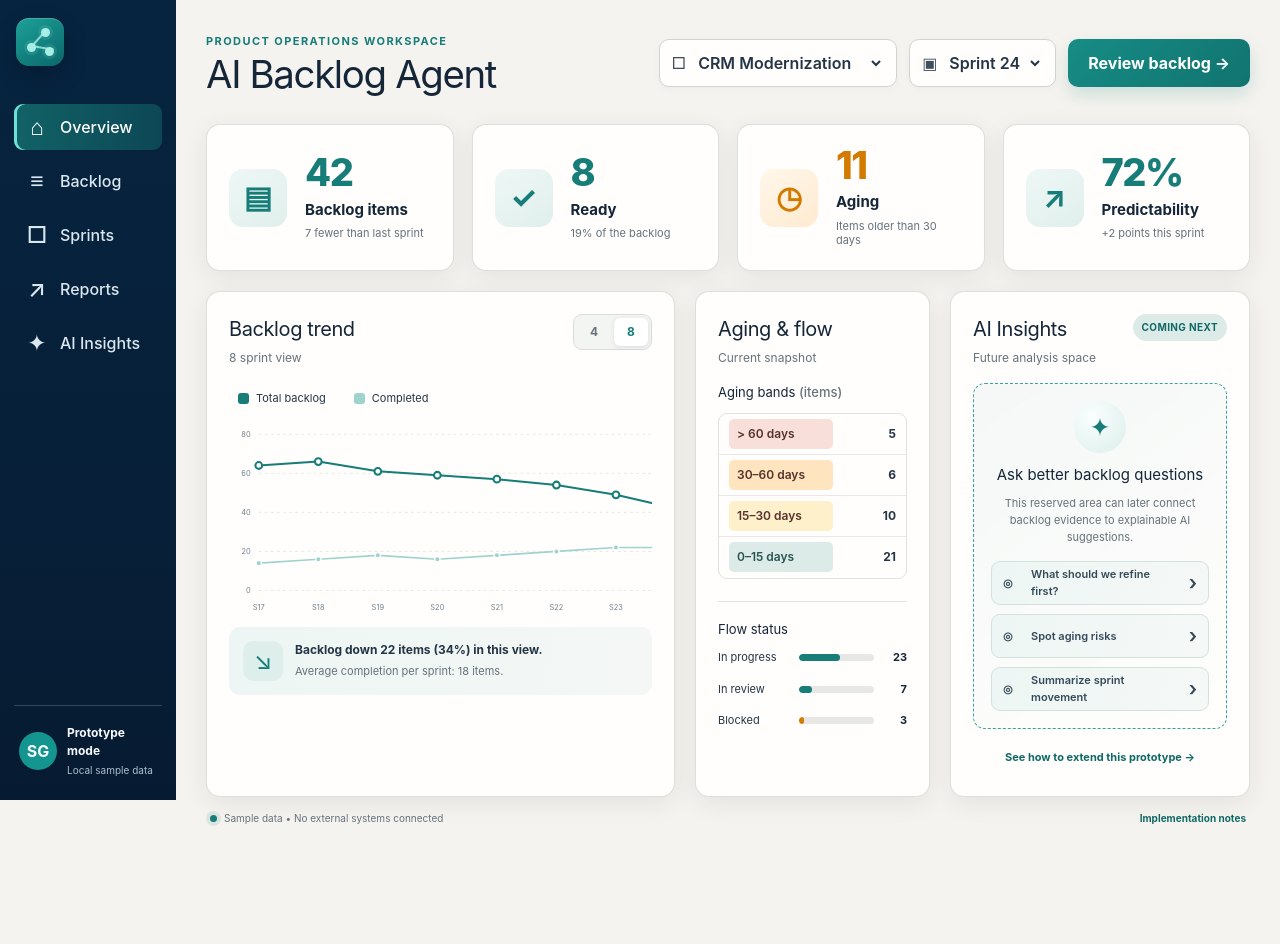
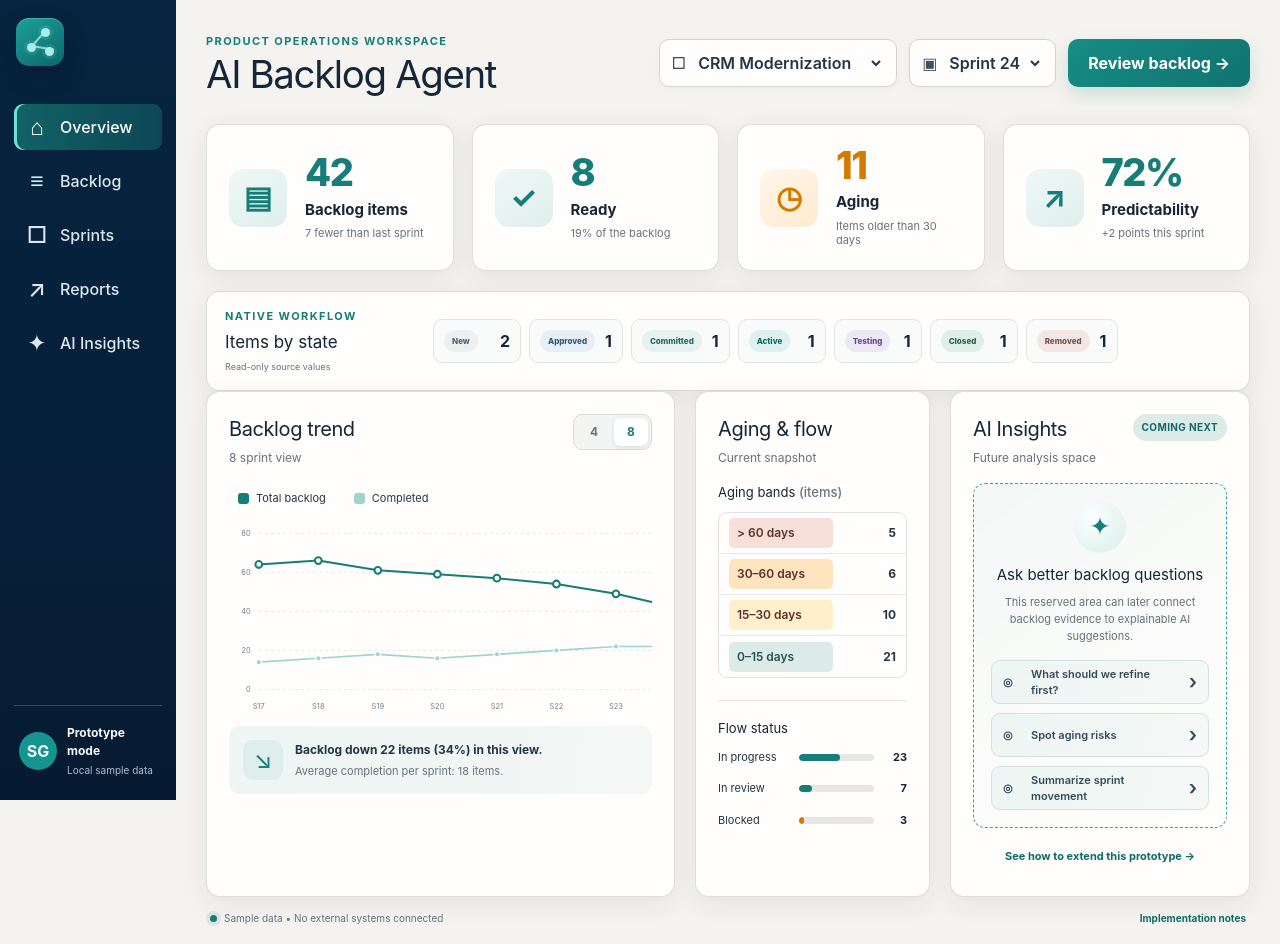
Before and after one commit to rhakka303/ai-backlog-agent-dashboard, a Next.js app: page / in a window 1280 px wide. Before the commit the page ends 844 px from the top, so only its background shows below. Built offline with nearby package versions, Linux system fonts and the light colour scheme.

Commit message:
Add native State reporting across dashboard views (#12)
Implements #11 with exact native State values, per-state counts, filtering, item details, and Testing support.

```diff
--- a/app/globals.css
+++ b/app/globals.css
@@ -69,7 +69,7 @@ button:focus-visible, select:focus-visible, input:focus-visible, [tabindex]:focu
 .backlog-summary span, .backlog-summary strong { display: block; }
 .backlog-summary span { color: var(--muted); font-size: 11px; }
 .backlog-summary strong { margin-top: 6px; color: var(--navy); font-size: 28px; }
-.backlog-toolbar { padding: 14px; border: 1px solid var(--border); border-radius: 12px; background: var(--card); display: grid; grid-template-columns: minmax(210px, 1.6fr) repeat(5, minmax(115px, 1fr)); gap: 10px; box-shadow: var(--shadow); }
+.backlog-toolbar { padding: 14px; border: 1px solid var(--border); border-radius: 12px; background: var(--card); display: grid; grid-template-columns: minmax(210px, 1.6fr) repeat(6, minmax(105px, 1fr)); gap: 10px; box-shadow: var(--shadow); }
 .backlog-toolbar label { min-width: 0; }
 .backlog-toolbar label > span:first-child { display: block; margin: 0 0 5px 2px; color: var(--muted); font-size: 9px; font-weight: 750; letter-spacing: .05em; text-transform: uppercase; }
 .backlog-toolbar select, .backlog-search { width: 100%; height: 42px; border: 1px solid #d1d7d4; border-radius: 8px; background: #fff; color: var(--text); padding: 0 9px; }
@@ -109,6 +109,22 @@ button:focus-visible, select:focus-visible, input:focus-visible, [tabindex]:focu
 .evidence-icon.absent { background: #fff0cc; color: #8a5708; }
 .evidence-row strong { font-size: 10px; }
 .evidence-note { margin: 13px 0 0; color: var(--muted); font-size: 10px; line-height: 1.5; }
+.state-report { padding: 16px 18px; border: 1px solid var(--border); border-radius: 13px; background: var(--card); display: grid; grid-template-columns: 190px 1fr; gap: 18px; align-items: center; box-shadow: var(--shadow); }
+.state-report h2 { margin: 0; color: var(--navy); font-size: 17px; }
+.state-report > div:first-child > span { display: block; margin-top: 5px; color: var(--muted); font-size: 9px; }
+.state-report.compact { box-shadow: none; }
+.state-count-list { display: flex; flex-wrap: wrap; gap: 8px; }
+.state-count-list article { min-width: 88px; padding: 9px 10px; border: 1px solid #e1e5e2; border-radius: 9px; background: #f9fbfa; display: flex; align-items: center; justify-content: space-between; gap: 10px; }
+.state-count-list strong { color: var(--navy); font-size: 16px; }
+.native-state { display: inline-block; padding: 5px 8px; border-radius: 99px; background: #e8eeef; color: #52616c; font-size: 8px; font-weight: 800; white-space: nowrap; }
+.native-state-new { background: #edf0f2; color: #52616c; }
+.native-state-approved { background: #e7eef5; color: #315b79; }
+.native-state-committed { background: #e7f1ef; color: #286762; }
+.native-state-active { background: #dff1ee; color: #0f6965; }
+.native-state-testing { background: #eee7f6; color: #67468a; }
+.native-state-closed { background: #dfeee8; color: #276348; }
+.native-state-removed { background: #f1e8e6; color: #77514b; }
+.state-subheading { margin: 18px 0 8px; color: var(--navy); font-size: 10px; }
 
 .sprint-workspace { display: grid; gap: 18px; }
 .sprint-hero { padding: 22px; border-radius: 14px; display: grid; grid-template-columns: 1fr 1.2fr; gap: 22px; align-items: center; background: linear-gradient(120deg, #0b3048, #155c61); color: #fff; box-shadow: var(--shadow); }
@@ -330,6 +346,7 @@ button:focus-visible, select:focus-visible, input:focus-visible, [tabindex]:focu
   .sprint-ai-panel { grid-column: auto; }
   .sprint-item-row { grid-template-columns: 100px 1fr 50px; }
   .sprint-item-row > span:nth-child(3), .sprint-item-row > span:nth-child(5) { display: none; }
+  .state-report { grid-template-columns: 1fr; }
 }
 
 @media (max-width: 560px) {
--- a/app/page.tsx
+++ b/app/page.tsx
@@ -18,7 +18,10 @@ type BacklogItem = {
   age: number;
   status: "Ready" | "Needs refinement" | "Blocked";
   points: number;
+  state: string;
 };
+
+type SourceProject = Omit<Project, "items"> & { items: Omit<BacklogItem, "state">[] };
 
 type Project = {
   name: string;
@@ -27,7 +30,7 @@ type Project = {
   items: BacklogItem[];
 };
 
-const projects: Project[] = [
+const sourceProjects: SourceProject[] = [
   {
     name: "CRM Modernization",
     shortName: "CRM",
@@ -97,6 +100,12 @@ const projects: Project[] = [
     ],
   },
 ];
+
+const nativeStates = ["New", "Approved", "Committed", "Active", "Testing", "Closed", "Removed"];
+const projects: Project[] = sourceProjects.map((project, projectIndex) => ({
+  ...project,
+  items: project.items.map((item, itemIndex) => ({ ...item, state: nativeStates[(itemIndex + projectIndex * 2) % nativeStates.length] })),
+}));
 
 const navItems = ["Overview", "Backlog", "Sprints", "Reports", "AI Insights"];
 
@@ -237,6 +246,7 @@ export default function Home() {
   const [kindFilter, setKindFilter] = useState("all");
   const [ageFilter, setAgeFilter] = useState("all");
   const [readinessFilter, setReadinessFilter] = useState("all");
+  const [stateFilter, setStateFilter] = useState("all");
   const [sortBy, setSortBy] = useState("age");
   const [selectedItem, setSelectedItem] = useState<BacklogItem | null>(null);
   const [sprintSearch, setSprintSearch] = useState("");
@@ -288,6 +298,7 @@ export default function Home() {
     .filter((item) => kindFilter === "all" || item.kind === kindFilter)
     .filter((item) => ageFilter === "all" || (ageFilter === "30" ? item.age >= 30 : item.age >= 60))
     .filter((item) => readinessFilter === "all" || (readinessFilter === "ready" ? isEvidenceReady(item) : !isEvidenceReady(item)))
+    .filter((item) => stateFilter === "all" || item.state === stateFilter)
     .sort((a, b) => sortBy === "age" ? b.age - a.age : sortBy === "priority" ? ["Critical", "High", "Medium", "Low"].indexOf(priorityOf(a)) - ["Critical", "High", "Medium", "Low"].indexOf(priorityOf(b)) : a.id.localeCompare(b.id));
   const sprintPool = project.items.slice(0, Math.min(6, project.items.length));
   const sprintStatusOf = (item: BacklogItem, index: number) => item.status === "Blocked" ? "Blocked" : index < Math.max(1, Math.round((snapshot.completed / 22) * 3)) ? "Done" : index % 3 === 0 ? "In review" : "In progress";
@@ -300,6 +311,8 @@ export default function Home() {
   const blockedPoints = sprintPool.reduce((sum, item, index) => sum + (sprintStatusOf(item, index) === "Blocked" ? item.points : 0), 0);
   const scopeAdded = (sprintIndex + projectIndex) % 4 + 1;
   const scopeRemoved = (sprintIndex + projectIndex) % 2;
+  const stateCounts = nativeStates.map((state) => ({ state, count: project.items.filter((item) => item.state === state).length })).filter((item) => item.count > 0);
+  const sprintStateCounts = nativeStates.map((state) => ({ state, count: sprintPool.filter((item) => item.state === state).length })).filter((item) => item.count > 0);
 
   const changeProject = (nextIndex: number) => {
     setProjectIndex(nextIndex);
@@ -364,6 +377,8 @@ export default function Home() {
           <MetricCard symbol="◷" value={String(snapshot.aging)} label="Aging" note="Items older than 30 days" tone="amber" />
           <MetricCard symbol="↗" value={`${snapshot.predictability}%`} label="Predictability" note={`${delta(snapshot.predictability, previous.predictability) >= 0 ? "+" : ""}${delta(snapshot.predictability, previous.predictability)} points this sprint`} />
         </section>
+
+        <section className="state-report" aria-label="Work item state counts"><div><p className="eyebrow">Native workflow</p><h2>Items by state</h2><span>Read-only source values</span></div><div className="state-count-list">{stateCounts.map(({state, count}) => <article key={state}><span className={`native-state native-state-${state.toLowerCase().replaceAll(" ", "-")}`}>{state}</span><strong>{count}</strong></article>)}</div></section>
 
         <section className="dashboard-grid">
           <article className="panel trend-panel">
@@ -440,29 +455,31 @@ export default function Home() {
             <article><span>Aging 30+ days</span><strong>{project.items.filter((item) => item.age >= 30).length}</strong></article>
             <article><span>Blocked</span><strong>{project.items.filter((item) => item.status === "Blocked").length}</strong></article>
           </div>
+          <section className="state-report compact" aria-label="Backlog state counts"><div><p className="eyebrow">Native workflow</p><h2>Items by state</h2></div><div className="state-count-list">{stateCounts.map(({state, count}) => <article key={state}><span className={`native-state native-state-${state.toLowerCase().replaceAll(" ", "-")}`}>{state}</span><strong>{count}</strong></article>)}</div></section>
 
           <div className="backlog-toolbar">
             <label className="backlog-search"><span aria-hidden="true">⌕</span><span className="sr-only">Search backlog</span><input value={backlogSearch} onChange={(event) => setBacklogSearch(event.target.value)} placeholder="Search ID or title" /></label>
-            <label><span>Status</span><select value={statusFilter} onChange={(event) => setStatusFilter(event.target.value)}><option value="all">All statuses</option><option>Ready</option><option>Needs refinement</option><option>Blocked</option></select></label>
+            <label><span>Readiness</span><select value={statusFilter} onChange={(event) => setStatusFilter(event.target.value)}><option value="all">All readiness</option><option>Ready</option><option>Needs refinement</option><option>Blocked</option></select></label>
             <label><span>Type</span><select value={kindFilter} onChange={(event) => setKindFilter(event.target.value)}><option value="all">All types</option><option>Story</option><option>Bug</option><option>Enabler</option></select></label>
             <label><span>Age</span><select value={ageFilter} onChange={(event) => setAgeFilter(event.target.value)}><option value="all">Any age</option><option value="30">30+ days</option><option value="60">60+ days</option></select></label>
             <label><span>Readiness</span><select value={readinessFilter} onChange={(event) => setReadinessFilter(event.target.value)}><option value="all">All evidence</option><option value="ready">Evidence ready</option><option value="missing">Missing evidence</option></select></label>
+            <label><span>State</span><select value={stateFilter} onChange={(event) => setStateFilter(event.target.value)}><option value="all">All states</option>{nativeStates.map((state) => <option key={state}>{state}</option>)}</select></label>
             <label><span>Sort</span><select value={sortBy} onChange={(event) => setSortBy(event.target.value)}><option value="age">Oldest first</option><option value="priority">Priority</option><option value="id">Item ID</option></select></label>
           </div>
 
           <div className="backlog-table-wrap">
             <table className="backlog-table">
-              <thead><tr><th>Item</th><th>Type</th><th>Priority</th><th>Status</th><th>Age</th><th>Points</th><th>Readiness evidence</th><th><span className="sr-only">Open</span></th></tr></thead>
+              <thead><tr><th>Item</th><th>Type</th><th>State</th><th>Priority</th><th>Readiness</th><th>Age</th><th>Points</th><th>Evidence</th><th><span className="sr-only">Open</span></th></tr></thead>
               <tbody>{backlogItems.map((item) => <tr key={item.id}>
                 <td data-label="Item"><button className="item-link" onClick={() => setSelectedItem(item)}><strong>{item.id}</strong><span>{item.title}</span></button></td>
-                <td data-label="Type">{item.kind}</td><td data-label="Priority"><span className={`priority priority-${priorityOf(item).toLowerCase()}`}>{priorityOf(item)}</span></td>
-                <td data-label="Status"><span className={`status status-${item.status.toLowerCase().replaceAll(" ", "-")}`}>{item.status}</span></td>
+                <td data-label="Type">{item.kind}</td><td data-label="State"><span className={`native-state native-state-${item.state.toLowerCase().replaceAll(" ", "-")}`}>{item.state}</span></td><td data-label="Priority"><span className={`priority priority-${priorityOf(item).toLowerCase()}`}>{priorityOf(item)}</span></td>
+                <td data-label="Readiness"><span className={`status status-${item.status.toLowerCase().replaceAll(" ", "-")}`}>{item.status}</span></td>
                 <td data-label="Age" className={item.age >= 30 ? "age-risk" : ""}>{item.age} days</td><td data-label="Points">{item.points}</td>
                 <td data-label="Readiness"><span className={isEvidenceReady(item) ? "readiness ready" : "readiness missing"}>{isEvidenceReady(item) ? "✓ Evidence ready" : `! ${Object.values(evidenceOf(item)).filter((value) => !value).length} missing`}</span></td>
                 <td><button className="row-open" onClick={() => setSelectedItem(item)} aria-label={`Open ${item.id}`}>›</button></td>
               </tr>)}</tbody>
             </table>
-            {backlogItems.length === 0 && <div className="empty-state"><strong>No matching items</strong><span>Clear one or more filters to see the backlog.</span><button className="secondary-button" onClick={() => { setBacklogSearch(""); setStatusFilter("all"); setKindFilter("all"); setAgeFilter("all"); setReadinessFilter("all"); }}>Clear filters</button></div>}
+            {backlogItems.length === 0 && <div className="empty-state"><strong>No matching items</strong><span>Clear one or more filters to see the backlog.</span><button className="secondary-button" onClick={() => { setBacklogSearch(""); setStatusFilter("all"); setKindFilter("all"); setAgeFilter("all"); setReadinessFilter("all"); setStateFilter("all"); }}>Clear filters</button></div>}
           </div>
           <footer className="prototype-footer"><span><i /> Representative backlog • No live system connected</span><button onClick={() => setGuideOpen(true)}>Implementation notes</button></footer>
         </section> : <section className="sprint-workspace" aria-label={`${project.name} ${snapshot.label}`}>
@@ -479,14 +496,14 @@ export default function Home() {
           </div>
 
           <div className="sprint-health-grid">
-            <article className="panel sprint-progress-panel"><div className="panel-heading"><div><h2>Sprint progress</h2><p>Point completion</p></div><strong className="progress-percent">{Math.round((completedPoints / committedPoints) * 100)}%</strong></div><div className="sprint-progress-track"><i style={{width: `${(completedPoints / committedPoints) * 100}%`}} /></div><div className="progress-labels"><span>{completedPoints} completed</span><span>{committedPoints - completedPoints} remaining</span></div><div className="status-distribution">{["Done", "In review", "In progress", "Blocked"].map((state) => { const count = sprintPool.filter((item, index) => sprintStatusOf(item, index) === state).length; return <div key={state}><span>{state}</span><strong>{count}</strong></div>; })}</div></article>
+            <article className="panel sprint-progress-panel"><div className="panel-heading"><div><h2>Sprint progress</h2><p>Point completion</p></div><strong className="progress-percent">{Math.round((completedPoints / committedPoints) * 100)}%</strong></div><div className="sprint-progress-track"><i style={{width: `${(completedPoints / committedPoints) * 100}%`}} /></div><div className="progress-labels"><span>{completedPoints} completed</span><span>{committedPoints - completedPoints} remaining</span></div><h3 className="state-subheading">Sprint items by native state</h3><div className="status-distribution">{sprintStateCounts.map(({state, count}) => <div key={state}><span>{state}</span><strong>{count}</strong></div>)}</div></article>
             <article className="panel scope-panel"><div className="panel-heading"><div><h2>Scope movement</h2><p>Since sprint start</p></div></div><div className="scope-stat added"><span>+ Added</span><strong>{scopeAdded} items</strong></div><div className="scope-stat removed"><span>− Removed</span><strong>{scopeRemoved} items</strong></div><p className="scope-note">! Scope changed after commitment. Confirm the trade-off during sprint review.</p></article>
             <article className="panel sprint-ai-panel"><div className="panel-heading"><div><h2>AI risk insights</h2><p>Reserved analysis space</p></div><span className="coming-badge">Coming next</span></div><div className="sprint-ai-empty"><span aria-hidden="true">✦</span><strong>Evidence before advice</strong><p>Future AI observations will cite sprint items, scope movement, and calculation time.</p></div></article>
           </div>
 
           <div className="sprint-items-panel">
             <div className="sprint-items-heading"><div><h2>Sprint items</h2><p>{sprintItems.length} of {sprintPool.length} representative items</p></div><div className="sprint-controls"><label className="backlog-search"><span aria-hidden="true">⌕</span><span className="sr-only">Search sprint items</span><input value={sprintSearch} onChange={(event) => setSprintSearch(event.target.value)} placeholder="Search sprint items" /></label><label><span className="sr-only">Filter sprint status</span><select value={sprintStatus} onChange={(event) => setSprintStatus(event.target.value)}><option value="all">All statuses</option><option>Done</option><option>In review</option><option>In progress</option><option>Blocked</option></select></label></div></div>
-            <div className="sprint-item-list">{sprintItems.map(({item, sprintStatus: state}) => <button className="sprint-item-row" key={item.id} onClick={() => setSelectedItem(item)}><span className={`sprint-state sprint-state-${state.toLowerCase().replaceAll(" ", "-")}`}>{state === "Blocked" ? "! " : state === "Done" ? "✓ " : ""}{state}</span><span className="sprint-item-title"><strong>{item.id}</strong>{item.title}</span><span>{item.kind}</span><span>{item.points} pts</span><span className={item.age > 30 ? "age-risk" : ""}>{item.age}d old</span><span aria-hidden="true">›</span></button>)}</div>
+            <div className="sprint-item-list">{sprintItems.map(({item, sprintStatus: state}) => <button className="sprint-item-row" key={item.id} onClick={() => setSelectedItem(item)}><span className={`native-state native-state-${item.state.toLowerCase().replaceAll(" ", "-")}`}>{item.state}</span><span className="sprint-item-title"><strong>{item.id}</strong>{item.title}</span><span className={`sprint-state sprint-state-${state.toLowerCase().replaceAll(" ", "-")}`}>{state === "Blocked" ? "! " : state === "Done" ? "✓ " : ""}{state}</span><span>{item.points} pts</span><span className={item.age > 30 ? "age-risk" : ""}>{item.age}d old</span><span aria-hidden="true">›</span></button>)}</div>
             {sprintItems.length === 0 && <div className="empty-state"><strong>No matching sprint items</strong><span>Change the search or status filter.</span><button className="secondary-button" onClick={() => { setSprintSearch(""); setSprintStatus("all"); }}>Clear filters</button></div>}
           </div>
           <footer className="prototype-footer"><span><i /> Representative sprint • No live system connected</span><button onClick={() => setActiveView("backlog")}>Open Backlog</button></footer>
@@ -497,7 +514,7 @@ export default function Home() {
       <aside className={selectedItem ? "review-drawer open" : "review-drawer"} aria-hidden={!selectedItem} aria-label="Backlog item details">
         {selectedItem && <><div className="drawer-heading"><div><p className="eyebrow">{selectedItem.id} • {selectedItem.kind}</p><h2>{selectedItem.title}</h2><span>{priorityOf(selectedItem)} priority</span></div><button className="icon-button" onClick={() => setSelectedItem(null)} aria-label="Close item details">×</button></div>
         <p className="item-description">A representative {selectedItem.kind.toLowerCase()} for the {project.name} backlog. Connect your source system later to display the full description, owner, and discussion history.</p>
-        <div className="detail-grid"><div><span>Status</span><strong>{selectedItem.status}</strong></div><div><span>Age</span><strong>{selectedItem.age} days</strong></div><div><span>Estimate</span><strong>{selectedItem.points} points</strong></div><div><span>Priority</span><strong>{priorityOf(selectedItem)}</strong></div></div>
+        <div className="detail-grid"><div><span>Native state</span><strong>{selectedItem.state}</strong></div><div><span>Readiness</span><strong>{selectedItem.status}</strong></div><div><span>Age</span><strong>{selectedItem.age} days</strong></div><div><span>Estimate</span><strong>{selectedItem.points} points</strong></div><div><span>Priority</span><strong>{priorityOf(selectedItem)}</strong></div></div>
         {activeView === "sprints" ? <section className="evidence-panel"><p className="eyebrow">Delivery risk</p><h3>Risk evidence</h3>{Object.entries({ "Blocked dependency": selectedItem.status === "Blocked", "Aging over 30 days": selectedItem.age > 30, "High or critical priority": ["High", "Critical"].includes(priorityOf(selectedItem)) }).map(([label, risk]) => <div className="evidence-row" key={label}><span className={risk ? "evidence-icon absent" : "evidence-icon present"}>{risk ? "!" : "✓"}</span><span>{label}</span><strong>{risk ? "Risk found" : "Clear"}</strong></div>)}<p className="evidence-note">Risk evidence uses explicit labels and symbols so it never depends on color alone.</p></section> : <section className="evidence-panel"><p className="eyebrow">Definition of ready</p><h3>Readiness evidence</h3>{Object.entries({ "Acceptance criteria": evidenceOf(selectedItem).criteria, "Estimate confirmed": evidenceOf(selectedItem).estimate, "Dependencies clear": evidenceOf(selectedItem).dependencies }).map(([label, present]) => <div className="evidence-row" key={label}><span className={present ? "evidence-icon present" : "evidence-icon absent"}>{present ? "✓" : "!"}</span><span>{label}</span><strong>{present ? "Present" : "Missing"}</strong></div>)}<p className="evidence-note">Readiness is calculated from these checks, so missing evidence is never communicated by color alone.</p></section>}</>}
       </aside>
 
```
